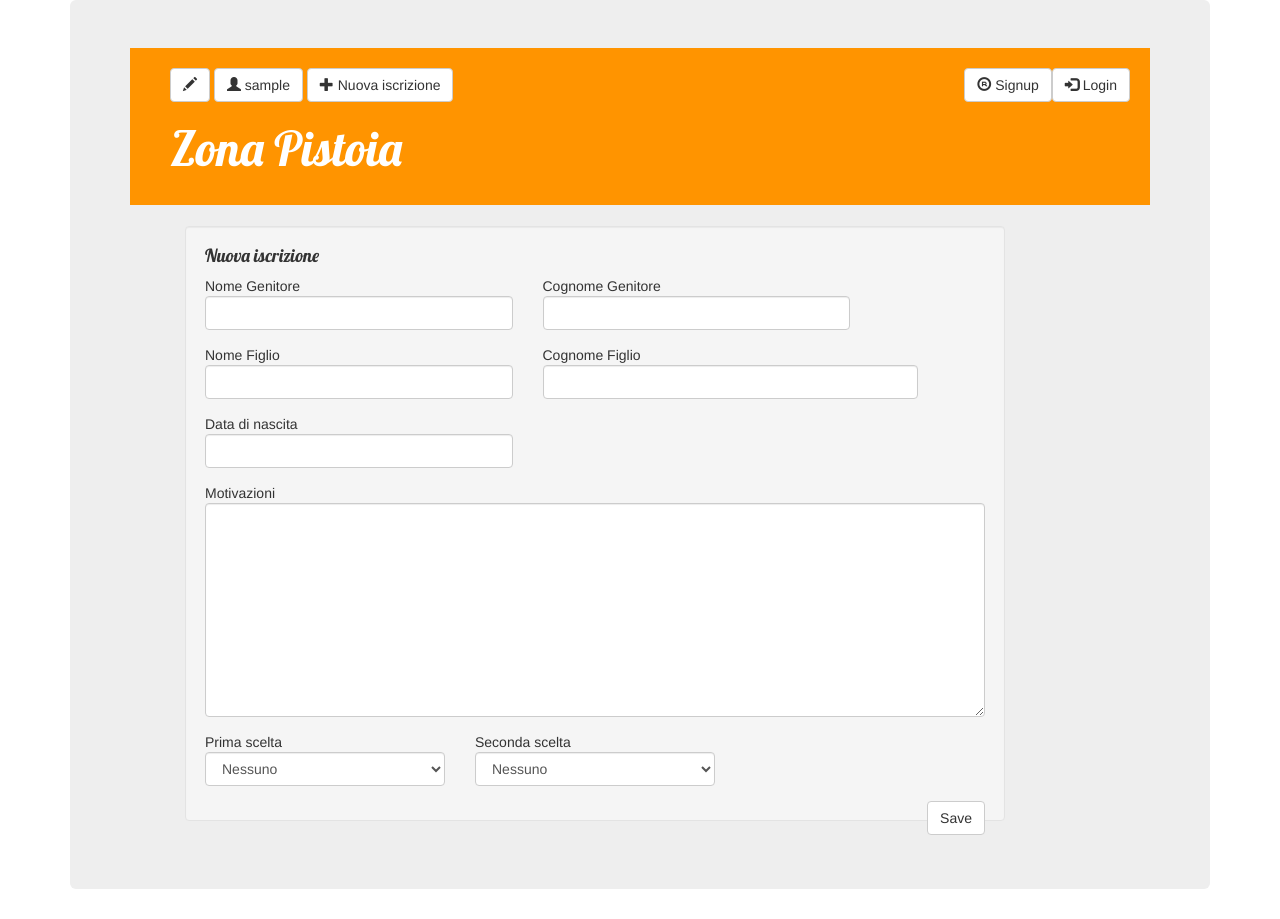
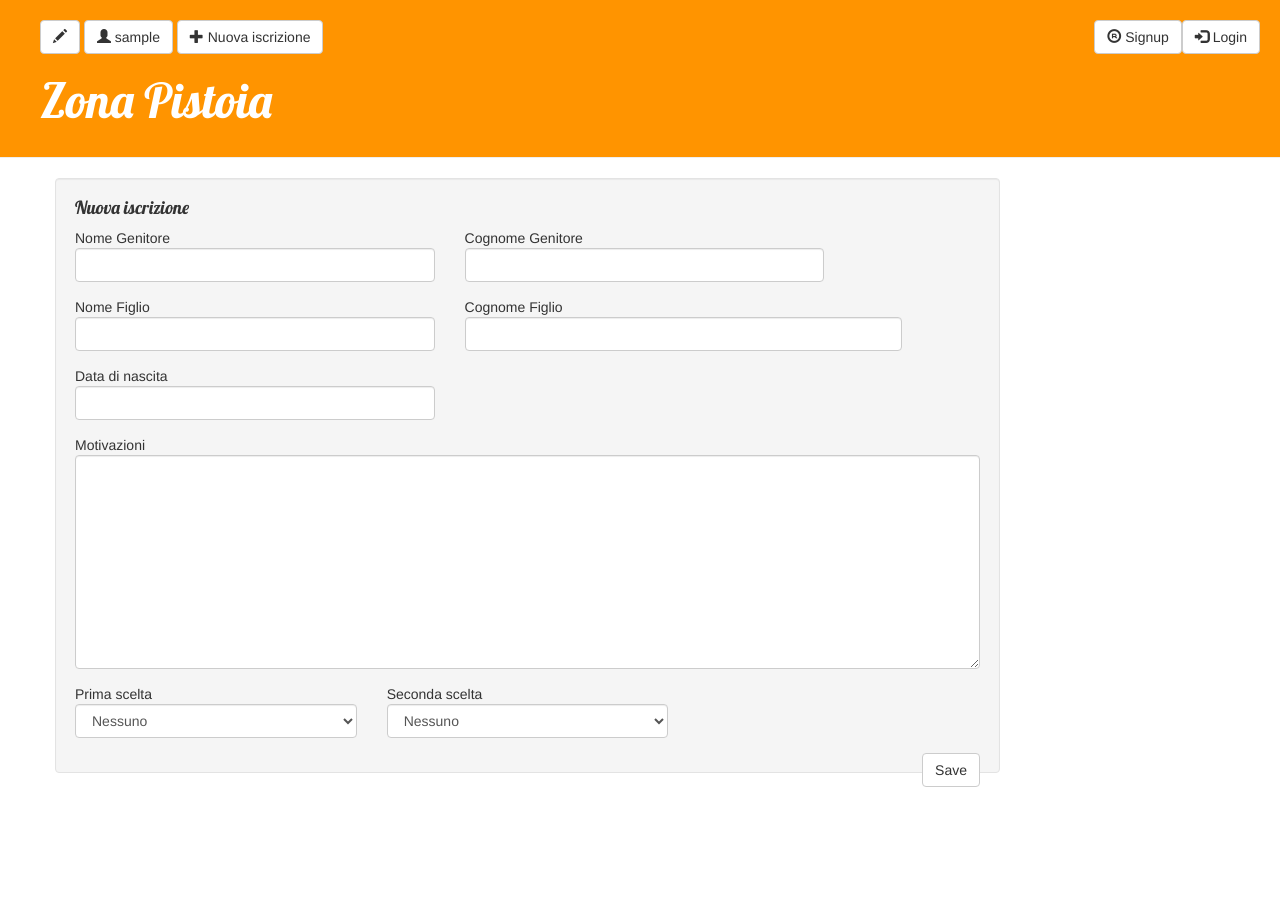
Before and after one commit to areyouapirate/my-first-blog, a Django app: page /inscr/new/ in a window 1280 px wide. After the commit the page ends 787 px from the top, so only its background shows below. Run offline with Django 3.2, Linux system fonts and the light colour scheme; the visitor is signed in with stand-in values (Sample User, id 1); parts of the project's set-up code (start-up, migrations or seed data) failed here and were passed over; some libraries are stand-ins or nearby versions.

Commit message:
modification to base ui

```diff
--- a/blog/templates/blog/base.html
+++ b/blog/templates/blog/base.html
@@ -4,6 +4,7 @@
     <head>
         <title>Zona Pistoia</title>
 		<meta charset="utf-8">
+        <meta name="viewport" content="width=device-width, initial-scale=1">
 		<link rel="stylesheet" href="https://maxcdn.bootstrapcdn.com/bootstrap/3.3.7/css/bootstrap.min.css" />
 		<link rel="stylesheet" href="https://maxcdn.bootstrapcdn.com/bootstrap/3.3.7/css/bootstrap.min.css">
 		<script src="https://ajax.googleapis.com/ajax/libs/jquery/3.2.0/jquery.min.js"></script>
@@ -12,8 +13,6 @@
 		<link href="https://fonts.googleapis.com/css?family=Lobster&subset=latin,latin-ext" rel="stylesheet" type="text/css">
     </head>
 	<body>
-		<div class="container">
-		<div class="jumbotron">
 		<div class="page-header">
 			{% if user.is_authenticated %}
 				<a href="{% url 'post_new' %}" class="btn btn-default"><span class="glyphicon glyphicon-pencil"></span></a>
@@ -32,7 +31,5 @@
 				</div>
 			</div>
 		</div>
-		</div>
-		</div>
 	</body>
 </html>
```
Lines whose indentation alone changed are shown as unchanged.
